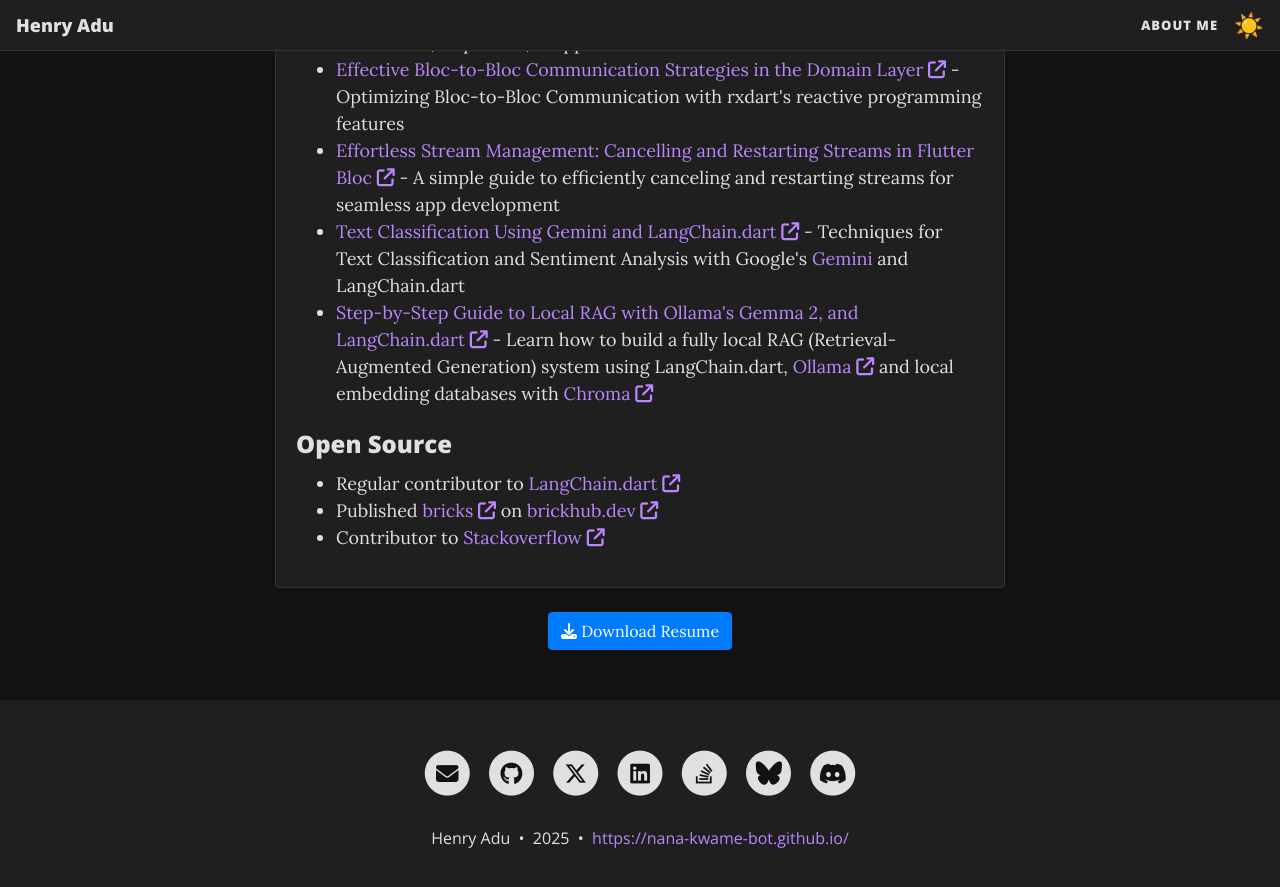
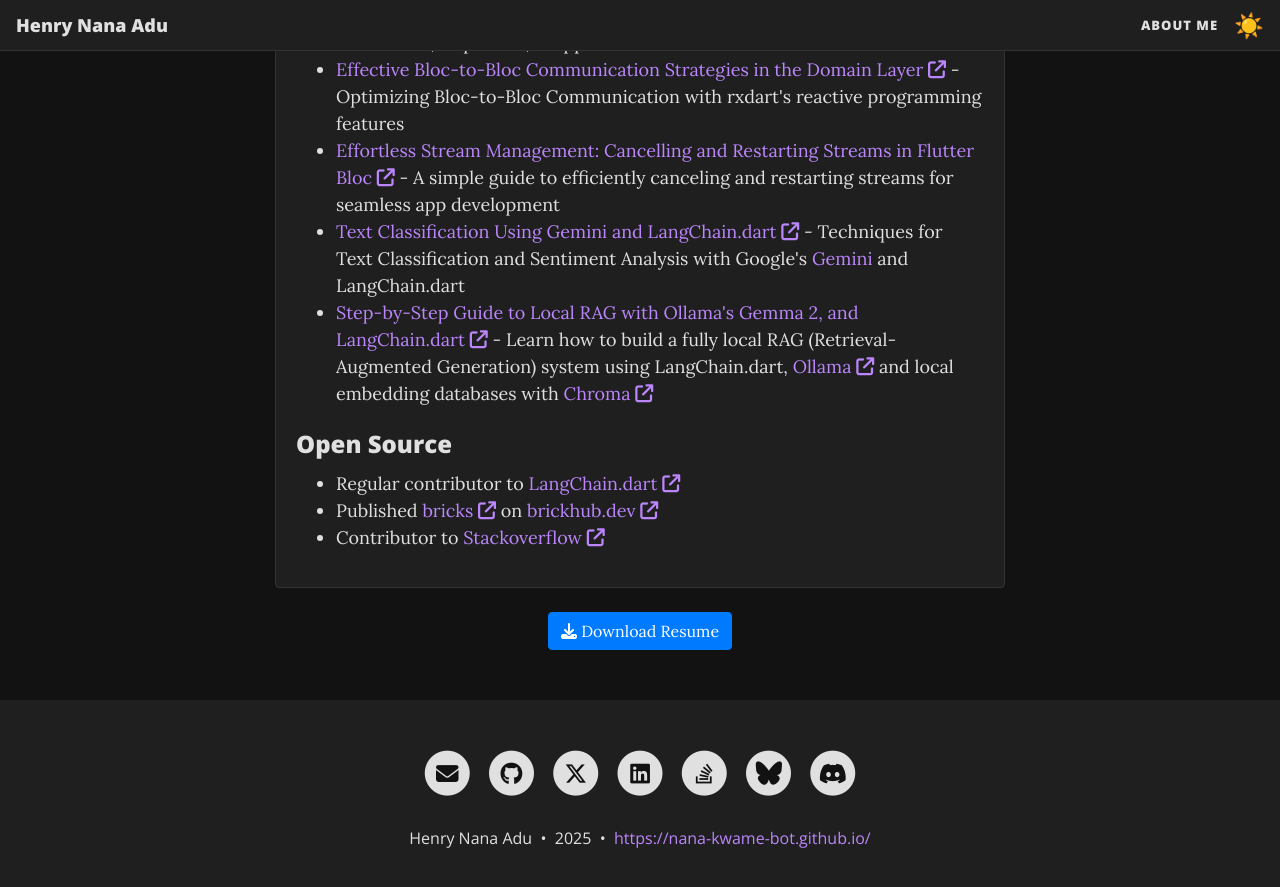
Before and after one commit to Nana-Kwame-bot/Nana-Kwame-bot.github.io, a Jekyll site: the page built from index.html, in a window 1280 px wide and 900 px high, scrolled down 3802 px. Shown: the top 887 px of the window. Built offline with Jekyll 4.4.1, drawn with Linux system fonts in a browser that asks for light colours; the list of posts is cut into pages by our own code; some of the changed text lies outside the part shown.

Commit message:
Update author name and title to Henry Nana Adu in LICENSE, config, and index files

```diff
--- a/_config.yml
+++ b/_config.yml
@@ -10,10 +10,10 @@
 ############################
 
 # Name of website
-title: Henry Adu
+title: Henry Nana Adu
 
 # Your name to show in the footer
-author: Henry Adu
+author: Henry Nana Adu
 
 ###############################################
 # --- List of links in the navigation bar --- #
--- a/index.html
+++ b/index.html
@@ -1,5 +1,5 @@
 ---
 layout: home
-title: Henry Adu
+title: Henry Nana Adu
 subtitle: Mobile App Developer | Software Engineer | AI Engineer
 ---
```
Also changed, not shown: screenshot.png, 1 other file.
